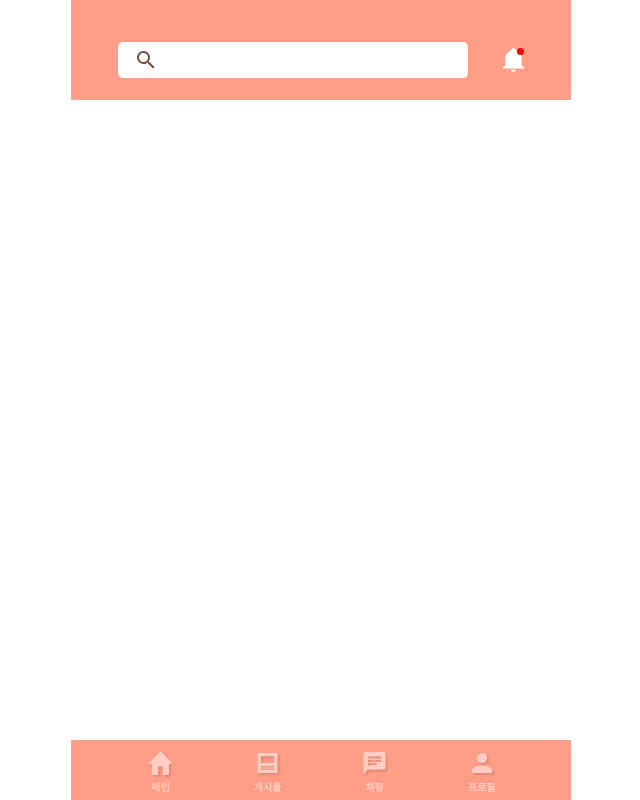
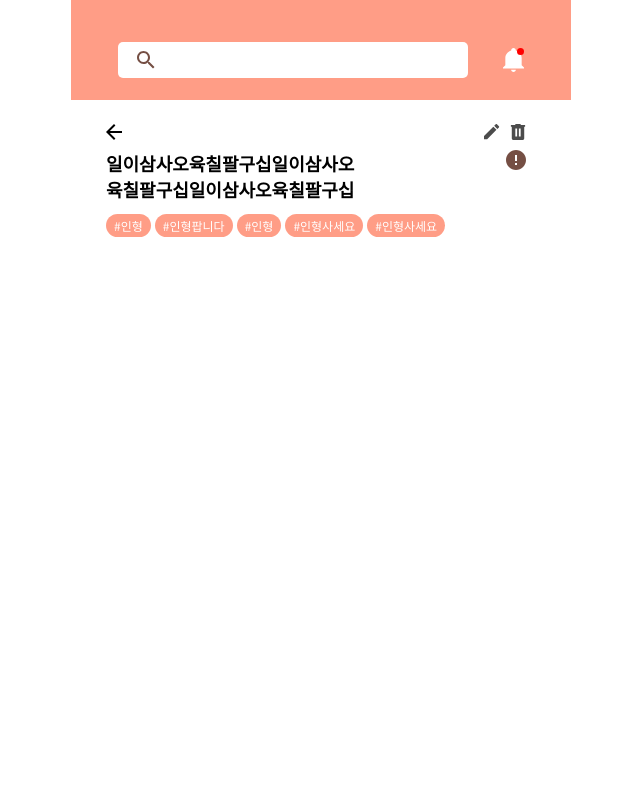
Before and after one commit to TEAM-Tn1/NUGUNA_Client, a React (Create React App) app: page /view/post in a window 1280 px wide. Shown: the whole page, without its empty margins (319-959 px from the left). Built offline with nearby package versions, Linux system fonts and the light colour scheme.

Commit message:
[ADD] detail post component

```diff
--- /dev/null
+++ b/src/components/detailPost/DetailContent.tsx
@@ -0,0 +1,34 @@
+import React, { FC } from 'react';
+import * as S from './style';
+import { reportIcon } from '../../assets/detailPost';
+import { REPORT } from '../../constance/detailPost';
+
+interface Props {
+  title: string;
+  hashtage: Array<string>;
+}
+
+const DetailContent: FC<Props> = ({ title, hashtage }) => {
+  return (
+    <S.DetailContent>
+      <S.TitleLine>
+        <S.PostTitle>{title}</S.PostTitle>
+        <S.Report>
+          <S.ReportIcon src={reportIcon} />
+          <p>{REPORT}</p>
+        </S.Report>
+      </S.TitleLine>
+      <S.HashTageLine>
+        {hashtage.map((data: string, i: number) => {
+          return (
+            <S.HashTag key={i}>
+              <p>{data}</p>
+            </S.HashTag>
+          );
+        })}
+      </S.HashTageLine>
+    </S.DetailContent>
+  );
+};
+
+export default DetailContent;
--- a/src/components/detailPost/DetailPost.tsx
+++ b/src/components/detailPost/DetailPost.tsx
@@ -1,14 +1,30 @@
 import React from 'react';
 import * as S from './style';
 import Header from '../header';
-import Footer from '../footer';
+import { PREV } from '../../constance/detailPost';
+import { prevIcon, modifyIcon, deleteIcon } from '../../assets/detailPost';
+import DetailContent from './DetailContent';
 
 const DetailPost = () => {
   return (
     <S.DetailPost>
       <Header />
-      <S.ContentBox></S.ContentBox>
-      <Footer />
+      <S.ContentBox>
+        <S.TopLine>
+          <div>
+            <S.Icon src={prevIcon} />
+            <S.PrevComment>{PREV}</S.PrevComment>
+          </div>
+          <div>
+            <S.Icon src={modifyIcon} />
+            <S.Icon src={deleteIcon} />
+          </div>
+        </S.TopLine>
+        <DetailContent
+          title={'일이삼사오육칠팔구십일이삼사오육칠팔구십일이삼사오육칠팔구십'}
+          hashtage={['#인형', '#인형팝니다', '#인형', '#인형사세요', '#인형사세요']}
+        />
+      </S.ContentBox>
     </S.DetailPost>
   );
 };
--- a/src/components/detailPost/style/index.ts
+++ b/src/components/detailPost/style/index.ts
@@ -14,3 +14,82 @@ export const ContentBox = styled.div`
   height: 760px;
   padding-top: 124px;
 `;
+
+export const TopLine = styled.div`
+  width: 86%;
+  display: flex;
+  justify-content: space-between;
+  align-items: center;
+  margin: 0 auto;
+  > div {
+    display: flex;
+    align-items: center;
+  }
+`;
+
+export const Icon = styled.img`
+  width: 16px;
+  height: 16px;
+  cursor: pointer;
+  margin-right: 10px;
+`;
+
+export const PrevComment = styled.p`
+  font-size: 16px;
+`;
+
+export const DetailContent = styled.div`
+  width: 100%;
+`;
+
+export const TitleLine = styled.div`
+  width: 86%;
+  height: 54px;
+  margin: 10px auto;
+  display: flex;
+  justify-content: space-between;
+`;
+
+export const PostTitle = styled.p`
+  font-size: 18px;
+  font-weight: bold;
+  width: 260px;
+`;
+
+export const Report = styled.div`
+  width: 40px;
+  > p {
+    font-size: 10px;
+    color: #754f44;
+    text-align: center;
+    margin-top: 3px;
+  }
+`;
+
+export const ReportIcon = styled.img`
+  width: 20px;
+  height: 20px;
+  display: block;
+  margin: 0 auto;
+  cursor: pointer;
+`;
+
+export const HashTageLine = styled.div`
+  width: 86%;
+  display: flex;
+  gap: 4px;
+  overflow: hidden;
+  margin: 0 auto;
+`;
+
+export const HashTag = styled.div`
+  height: 23px;
+  border-radius: 24px;
+  background-color: ${color.mainColor};
+  color: white;
+  padding: 0px 8px;
+  font-size: 12px;
+  display: flex;
+  justify-content: center;
+  align-items: center;
+`;
```
